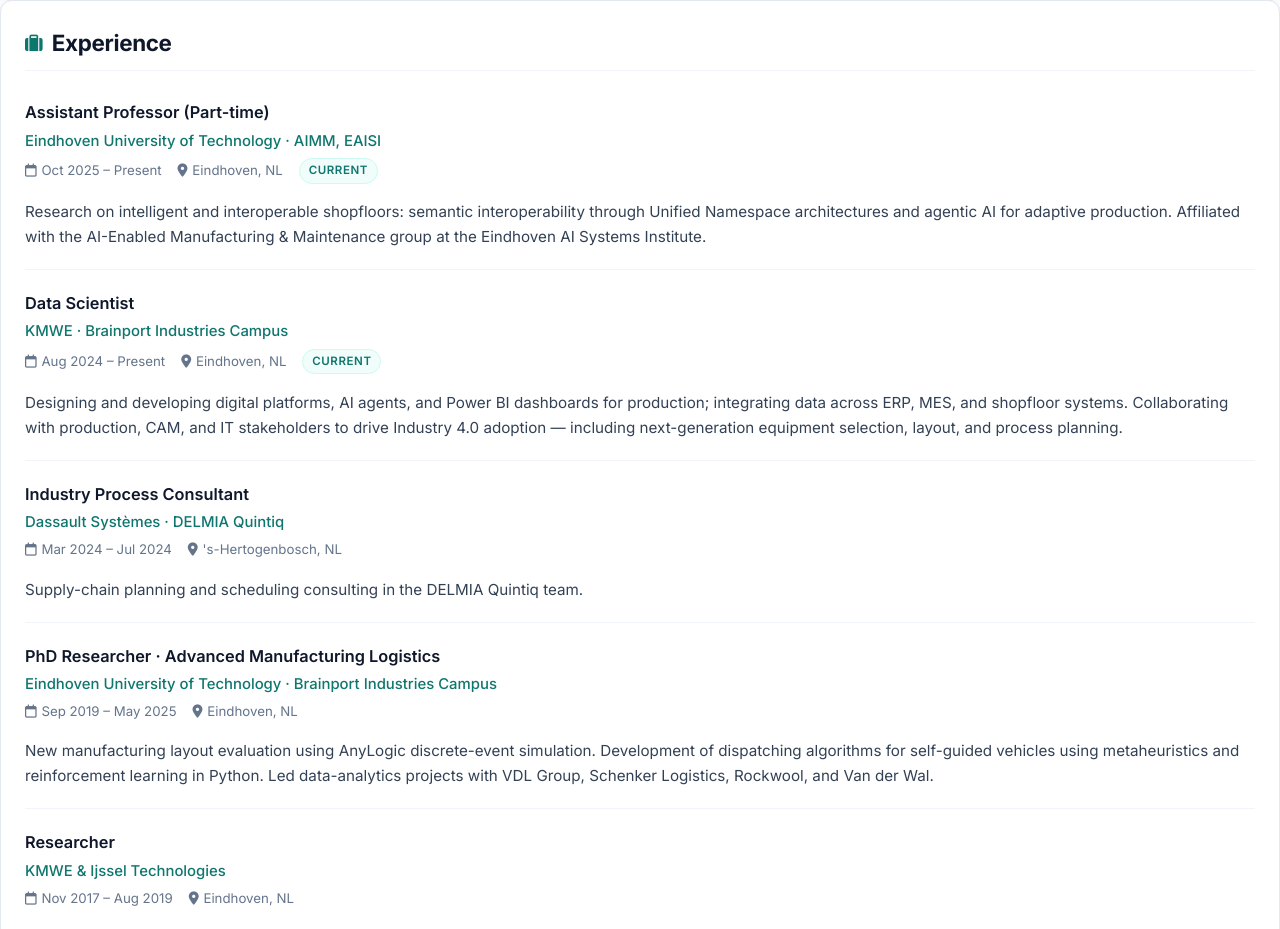
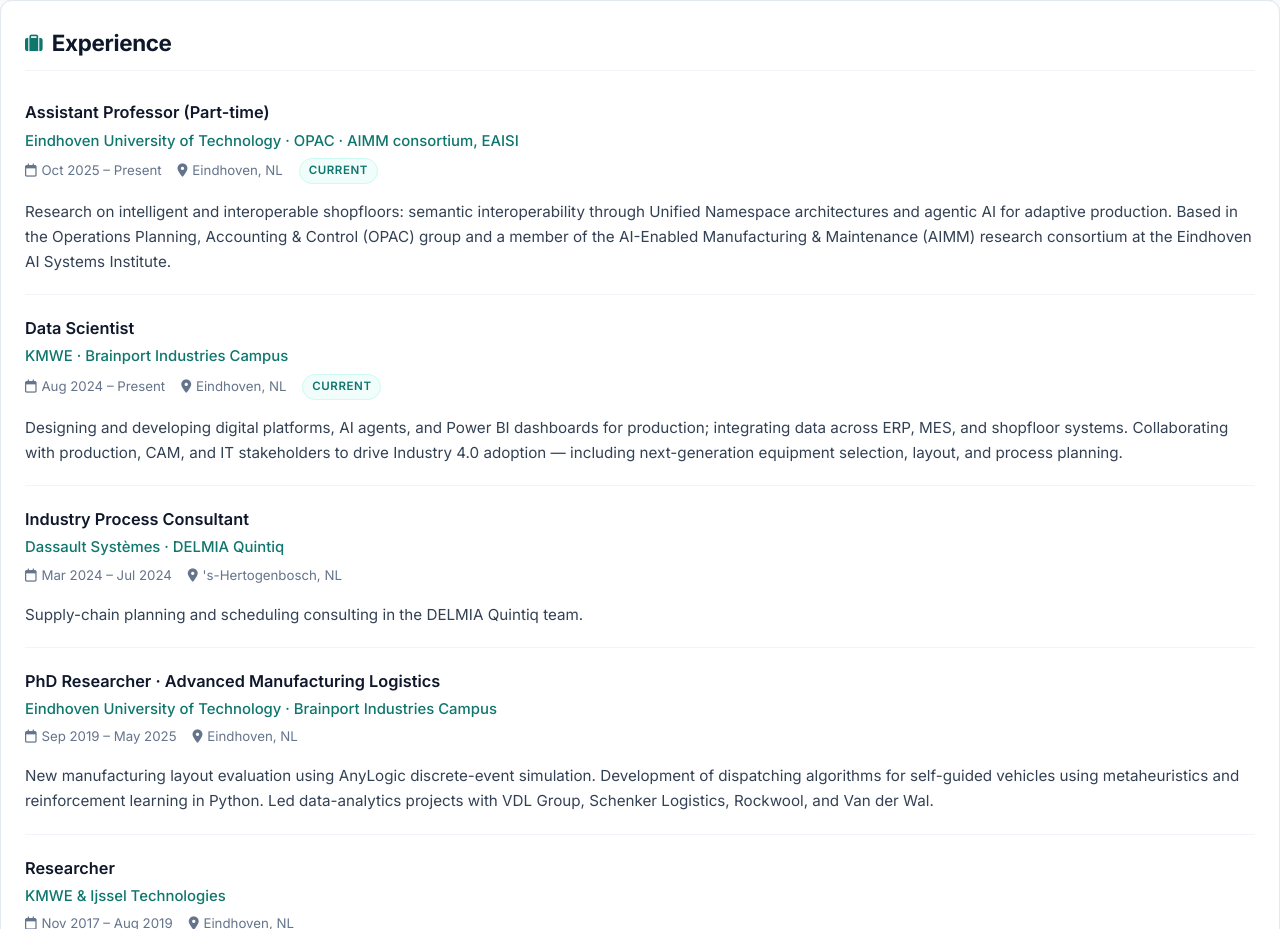
Before and after one commit to nitman118/nitman118.github.io, an Astro site: page /about in a window 1280 px wide. Shown: the part 1072-2001 px from the top of the page. Built offline with nearby package versions, Linux system fonts and the light colour scheme; Astro itself is replaced by a stand-in of ours.

Commit message:
Name both TU/e affiliations: OPAC group and AIMM research consortium
Co-Authored-By: Claude Opus 5.5 <noreply@anthropic.com>
Claude-Session: https://claude.ai/code/session_01XYrZiVPtypthUG6K8eK6qU

```diff
--- a/src/pages/about.astro
+++ b/src/pages/about.astro
@@ -81,7 +81,7 @@ import BaseLayout from '../layouts/BaseLayout.astro';
 
           <div class="exp-item">
             <div class="role">Assistant Professor (Part-time)</div>
-            <div class="org">Eindhoven University of Technology · AIMM, EAISI</div>
+            <div class="org">Eindhoven University of Technology · OPAC · AIMM consortium, EAISI</div>
             <div class="meta">
               <span><i class="fa-regular fa-calendar"></i>Oct 2025 – Present</span>
               <span><i class="fa-solid fa-location-dot"></i>Eindhoven, NL</span>
@@ -89,8 +89,10 @@ import BaseLayout from '../layouts/BaseLayout.astro';
             </div>
             <p>
               Research on intelligent and interoperable shopfloors: semantic interoperability through
-              Unified Namespace architectures and agentic AI for adaptive production. Affiliated with
-              the AI-Enabled Manufacturing & Maintenance group at the Eindhoven AI Systems Institute.
+              Unified Namespace architectures and agentic AI for adaptive production. Based in the
+              Operations Planning, Accounting & Control (OPAC) group and a member of the AI-Enabled
+              Manufacturing & Maintenance (AIMM) research consortium at the Eindhoven AI Systems
+              Institute.
             </p>
           </div>
 
--- a/src/pages/now.astro
+++ b/src/pages/now.astro
@@ -36,7 +36,7 @@ const formatDate = (d: Date) =>
 
       <h3 style="font-size: 0.85rem; font-weight: 600; text-transform: uppercase; letter-spacing: 0.1em; color: var(--text-muted); margin: 1.5rem 0 0.75rem;">At TU/e</h3>
       <ul>
-        <li>Research on intelligent and interoperable shopfloors, affiliated with the AIMM lab.</li>
+        <li>Research on intelligent and interoperable shopfloors, as part of the AIMM research consortium.</li>
         <li>Agentic AI for adaptive production.</li>
         <li>Open to MSc thesis collaborations on simulation, RL, and digital-twin topics.</li>
       </ul>
```
Also changed, not shown: src/pages/index.astro (+4 -3 lines).
